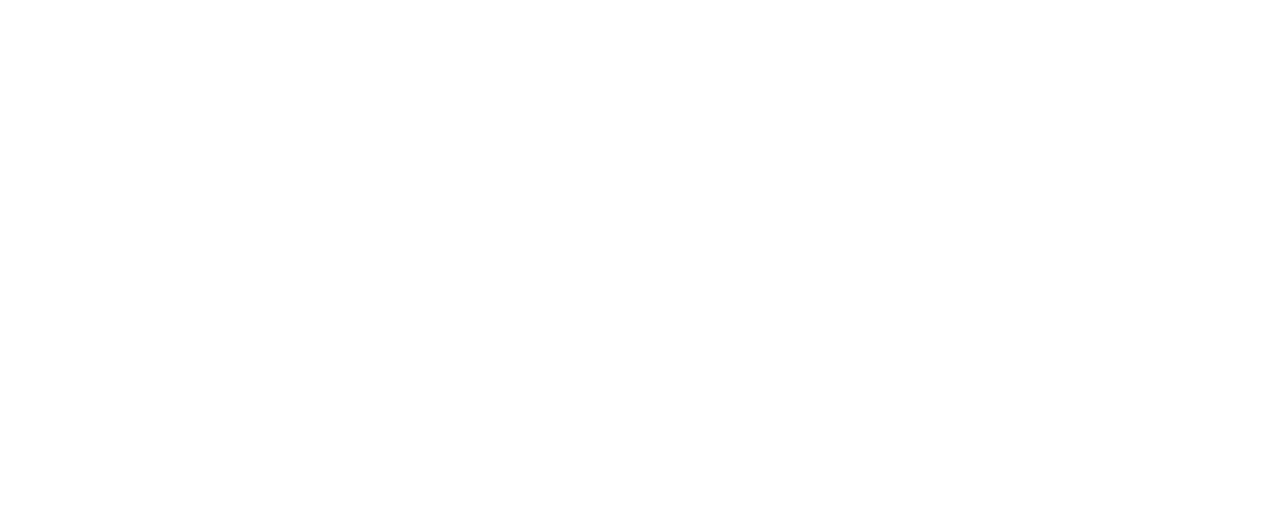
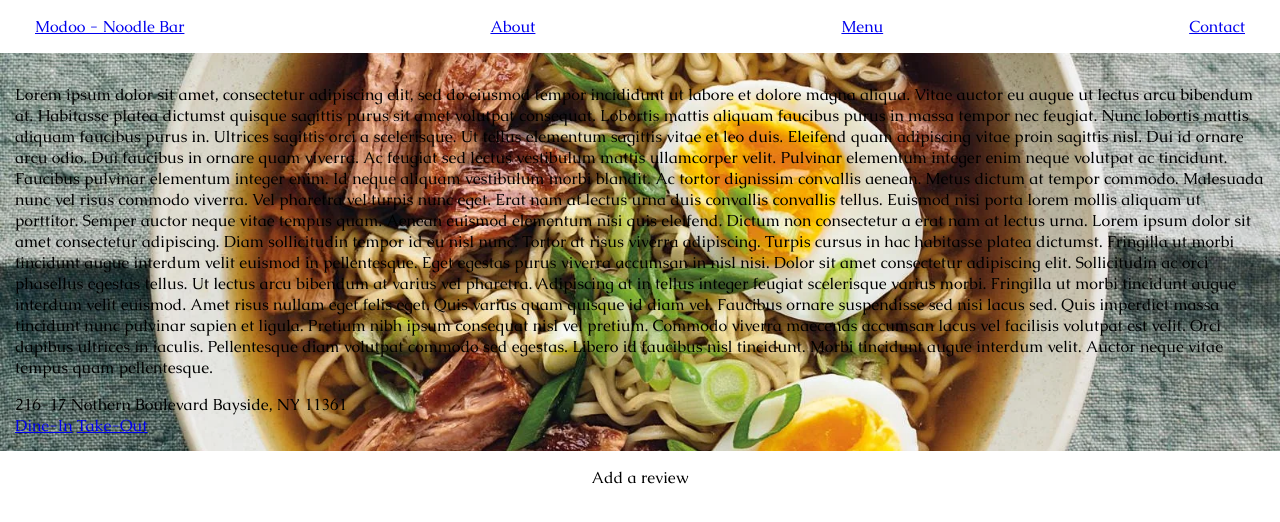
Before and after one commit to anaislcno/TP-Noodle, a plain HTML site: page index.html in a window 1280 px wide. Drawn offline with Linux system fonts and the light colour scheme.

Commit message:
[EDIT] CSS bases

```diff
--- a/index.html
+++ b/index.html
@@ -4,7 +4,71 @@
     <meta charset="utf-8" />
     <link rel="stylesheet" href="styles.css" />
     <meta name="viewport" content="width=device-width, initial-scale=1.0" />
-    <title>Simple List</title>
+    <title>Modoo - Noodle Bar</title>
   </head>
-  <body></body>
+  <body>
+    <div id="main-wrapper">
+      <header>
+        <nav>
+          <ul>
+            <li><a href="index.html">Modoo - Noodle Bar</a></li>
+            <li><a href="#">About</a></li>
+            <li><a href="#">Menu</a></li>
+            <li><a href="#">Contact</a></li>
+          </ul>
+        </nav>
+      </header>
+      <div id="img-banner">
+        <p>
+          Lorem ipsum dolor sit amet, consectetur adipiscing elit, sed do
+          eiusmod tempor incididunt ut labore et dolore magna aliqua. Vitae
+          auctor eu augue ut lectus arcu bibendum at. Habitasse platea dictumst
+          quisque sagittis purus sit amet volutpat consequat. Lobortis mattis
+          aliquam faucibus purus in massa tempor nec feugiat. Nunc lobortis
+          mattis aliquam faucibus purus in. Ultrices sagittis orci a
+          scelerisque. Ut tellus elementum sagittis vitae et leo duis. Eleifend
+          quam adipiscing vitae proin sagittis nisl. Dui id ornare arcu odio.
+          Dui faucibus in ornare quam viverra. Ac feugiat sed lectus vestibulum
+          mattis ullamcorper velit. Pulvinar elementum integer enim neque
+          volutpat ac tincidunt. Faucibus pulvinar elementum integer enim. Id
+          neque aliquam vestibulum morbi blandit. Ac tortor dignissim convallis
+          aenean. Metus dictum at tempor commodo. Malesuada nunc vel risus
+          commodo viverra. Vel pharetra vel turpis nunc eget. Erat nam at lectus
+          urna duis convallis convallis tellus. Euismod nisi porta lorem mollis
+          aliquam ut porttitor. Semper auctor neque vitae tempus quam. Aenean
+          euismod elementum nisi quis eleifend. Dictum non consectetur a erat
+          nam at lectus urna. Lorem ipsum dolor sit amet consectetur adipiscing.
+          Diam sollicitudin tempor id eu nisl nunc. Tortor at risus viverra
+          adipiscing. Turpis cursus in hac habitasse platea dictumst. Fringilla
+          ut morbi tincidunt augue interdum velit euismod in pellentesque. Eget
+          egestas purus viverra accumsan in nisl nisi. Dolor sit amet
+          consectetur adipiscing elit. Sollicitudin ac orci phasellus egestas
+          tellus. Ut lectus arcu bibendum at varius vel pharetra. Adipiscing at
+          in tellus integer feugiat scelerisque varius morbi. Fringilla ut morbi
+          tincidunt augue interdum velit euismod. Amet risus nullam eget felis
+          eget. Quis varius quam quisque id diam vel. Faucibus ornare
+          suspendisse sed nisi lacus sed. Quis imperdiet massa tincidunt nunc
+          pulvinar sapien et ligula. Pretium nibh ipsum consequat nisl vel
+          pretium. Commodo viverra maecenas accumsan lacus vel facilisis
+          volutpat est velit. Orci dapibus ultrices in iaculis. Pellentesque
+          diam volutpat commodo sed egestas. Libero id faucibus nisl tincidunt.
+          Morbi tincidunt augue interdum velit. Auctor neque vitae tempus quam
+          pellentesque.
+        </p>
+        <div id="location-text">
+          <span>216-17 Nothern Boulevard</span>
+          <span>Bayside, NY 11361</span>
+        </div>
+        <div id="take-in-out">
+          <a href="#">Dine-In</a>
+          <a href="#">Take-Out</a>
+        </div>
+      </div>
+      <footer>
+        <div id="rating">
+          <p>Add a review</p>
+        </div>
+      </footer>
+    </div>
+  </body>
 </html>
--- a/styles.css
+++ b/styles.css
@@ -0,0 +1,48 @@
+* {
+    box-sizing: border-box;
+}
+
+@font-face {
+    font-family: 'Caudex';
+    src: url(assets/fonts/Caudex-Regular.ttf);
+    font-weight: normal;
+}
+
+@font-face {
+    font-family: 'Caudex-Bold';
+    src: url(assets/fonts/Caudex-Bold.ttf);
+    font-weight: normal;
+}
+
+body {
+    font-family: 'Caudex';
+    /* color: white; */
+    margin: 0;
+}
+
+#main-wrapper {
+    width: 100%;
+    margin: auto;
+}
+
+nav ul {
+    list-style-type: none;
+    width: 100%;
+    display: flex;
+    flex-direction: row;
+    justify-content: space-between;
+    padding: 0px 35px;
+}
+
+#img-banner {
+    background-image: url(assets/images/ramen.jpg);
+    background-repeat: no-repeat;
+    background-position: center;
+    background-size: cover;
+    padding: 15px;
+}
+
+#rating {
+    text-align: center;
+    margin: 5px;
+}
```
Also changed, not shown: assets/fonts/Caudex-Bold.ttf (added), assets/fonts/Caudex-Regular.ttf (added), assets/images/ramen.jpg (added), assets/images/ramen2.jpg (added).
